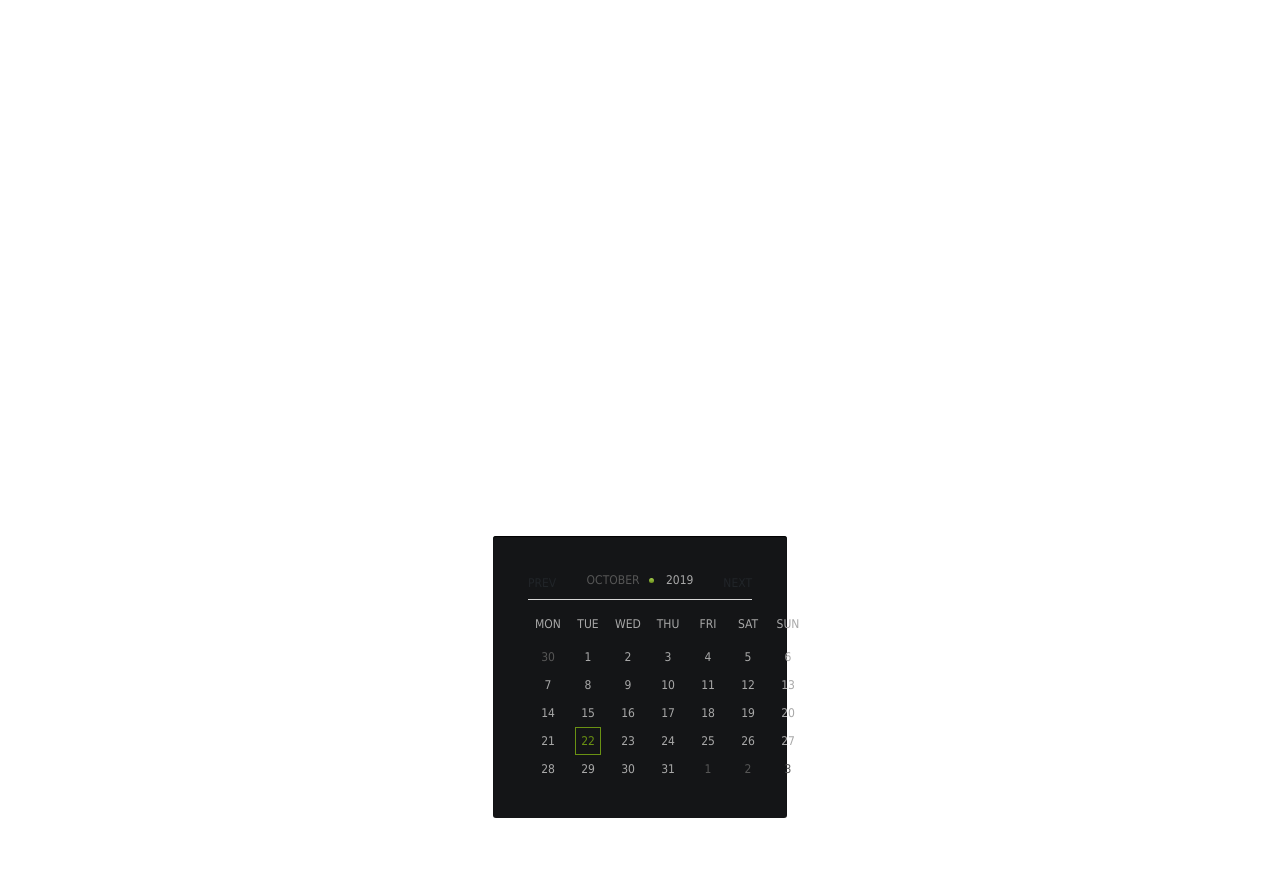
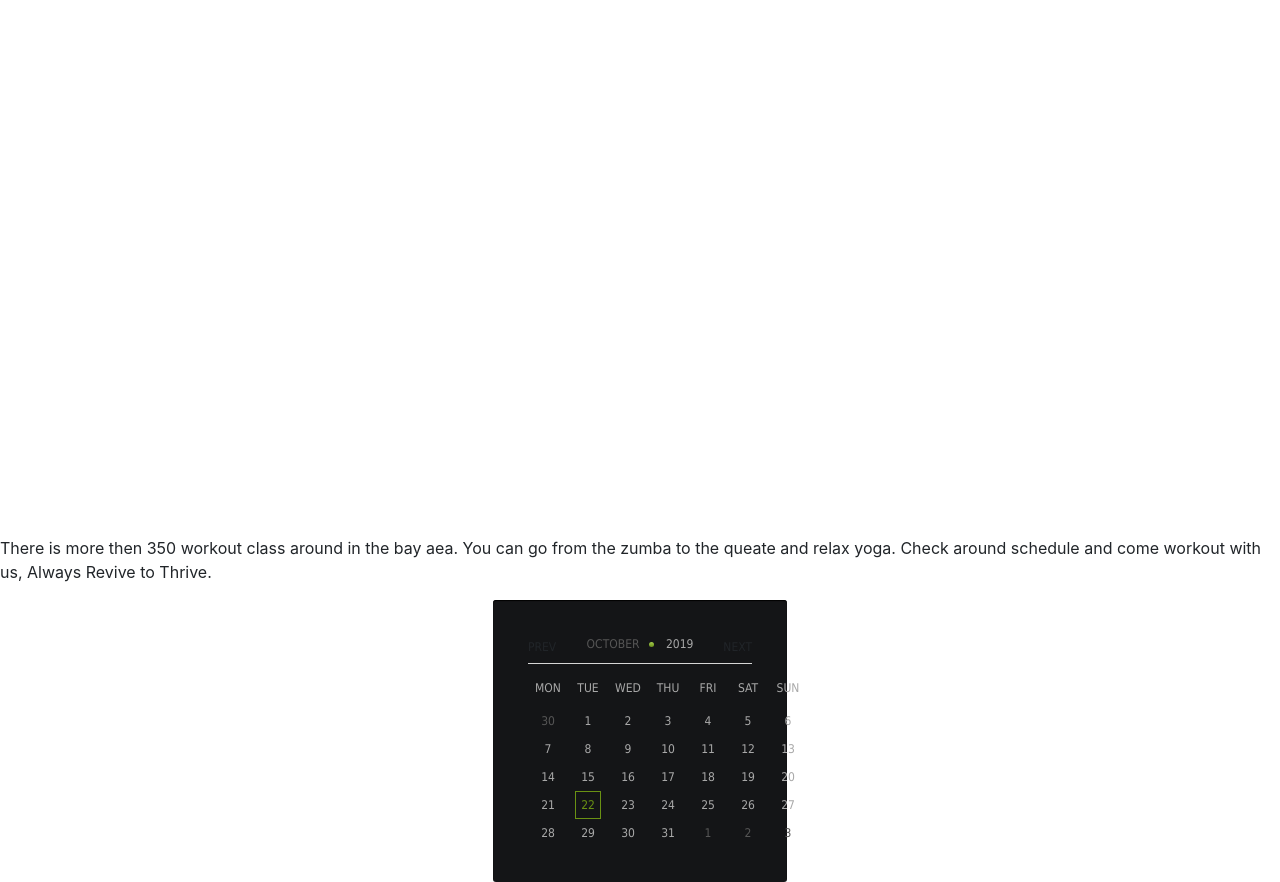
Before and after one commit to ezziagheith/reviveandthrive, a website: page views/event.html in a window 1280 px wide. Shown: the part 64-946 px from the top of the page. Before the commit the page ends 882 px from the top, so only its background shows below. Drawn offline with nearby package versions, Linux system fonts and the light colour scheme.

Commit message:
calander

```diff
--- a/views/event.html
+++ b/views/event.html
@@ -61,12 +61,12 @@
     <!--END NAV---->
 
           <main>
-              <!-- <article>
+              <article>
                   <p>There is more then 350 workout class around in the bay aea. You can go from
                       the zumba to the queate and relax yoga. Check around schedule and come workout
                       with us, Always Revive to Thrive.
                   </p>
-              </article> -->
+              </article>
                 <section>
                     <div id="calendar">
                 </section>
```
